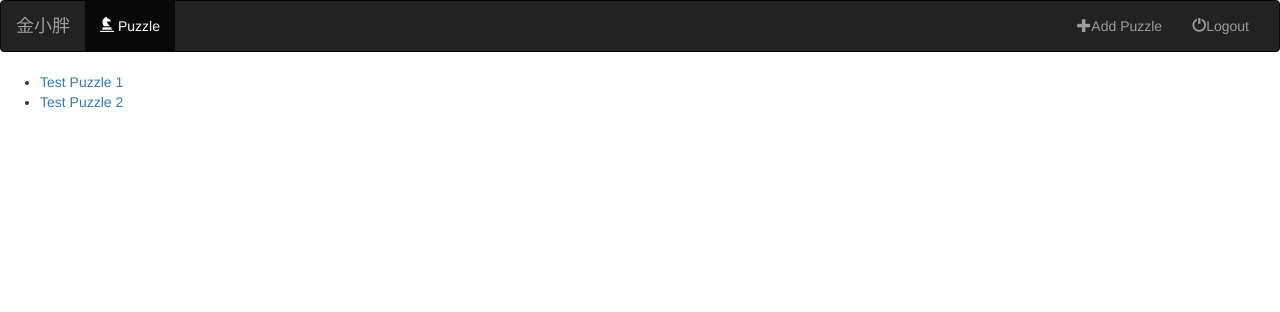
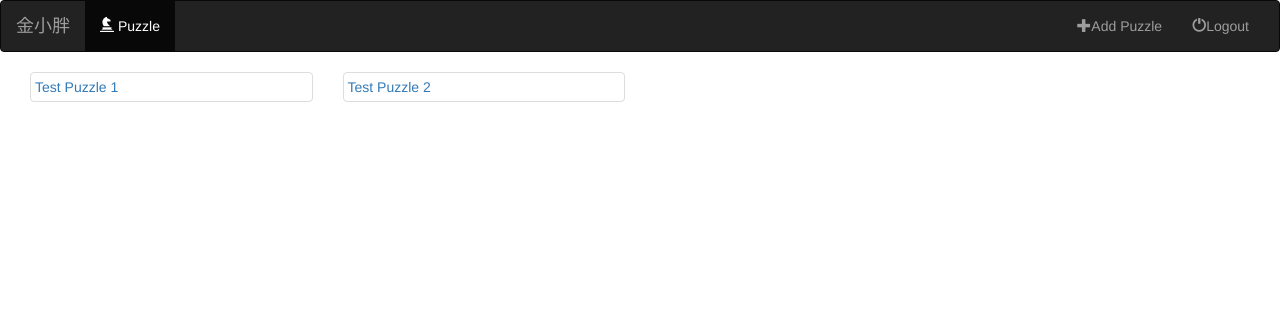
Before and after one commit to TopCoderForAoiSora/website, a Django app: page /puzzle/ in a window 1280 px wide. Shown: the top 312 px of the page. Run offline with Django 3.2, Linux system fonts and the light colour scheme; data comes from the database, SQL or seed files in the repository; some libraries are stand-ins or nearby versions.

Commit message:
use bootstrape grib layout on puzzle index page

```diff
--- a/puzzle/templates/puzzle/base.html
+++ b/puzzle/templates/puzzle/base.html
@@ -12,24 +12,30 @@
 <nav class="navbar navbar-inverse">
     <div class="container-fluid">
         <div class="navbar-header">
+            <!-- Hamburger button -->
             <button type="button" class="navbar-toggle" data-toggle="collapse" data-target="#topNavBar">
                 <span class="icon-bar"></span>
                 <span class="icon-bar"></span>
                 <span class="icon-bar"></span>
             </button>
+
+            <!-- website logo -->
             <a class="navbar-brand" href="#">金小胖</a>
         </div>
 
         <div class="collapse navbar-collapse" id="topNavBar">
+            <!-- Puzzle button in Navbar -->
             <ul class="nav navbar-nav">
-                <li class="active">
+                <li class="{% block puzzle_active %}{% endblock %}">
                     <a href="{% url 'puzzle:index' %}">
                         <span class="glyphicon glyphicon-knight"></span> Puzzle
                     </a>
                 </li>
             </ul>
+
+            <!-- Add puzzle button in Navbar -->
             <ul class="nav navbar-nav navbar-right">
-                <li class="">
+                <li class="{% block add_puzzle_active %}{% endblock %}">
                     <a href="{% url 'puzzle:add-puzzle' %}">
                         <span class="glyphicon glyphicon-plus" aria-hidden="true"></span>Add Puzzle
                     </a>
@@ -43,7 +49,10 @@
         </div>
     </div>
 </nav>
-{% block body %}
-{% endblock %}
+
+<div class="container-fluid">
+    {% block body %}
+    {% endblock %}
+</div>
 </body>
 </html>
--- a/puzzle/templates/puzzle/index.html
+++ b/puzzle/templates/puzzle/index.html
@@ -1,11 +1,13 @@
 {% extends 'puzzle/base.html' %}
-
+{% block puzzle_active %} active {% endblock %}
 {% block title %} Puzzle List {% endblock %}
 
 {% block body %}
-<ul>
     {% for puzzle in all_puzzles %}
-        <li><a href="{% url 'puzzle:detail' puzzle.pk %}">{{ puzzle.title }}</a></li>
+    <div class="col-sm-4 col-md-3">
+        <div class="thumbnail">
+            <a href="{% url 'puzzle:detail' puzzle.pk %}">{{ puzzle.title }}</a>
+        </div>
+    </div>
     {% endfor %}
-</ul>
 {% endblock %}
--- a/puzzle/templates/puzzle/puzzle_form.html
+++ b/puzzle/templates/puzzle/puzzle_form.html
@@ -1,6 +1,6 @@
 {% extends 'puzzle/base.html' %}
-
-{% block title %}Create Puzzle{% endblock %}
+{% block add_puzzle_active %} active {% endblock %}
+{% block title %}Add Puzzle{% endblock %}
 
 {% block body %}
 <div class="container-fluid">
```
